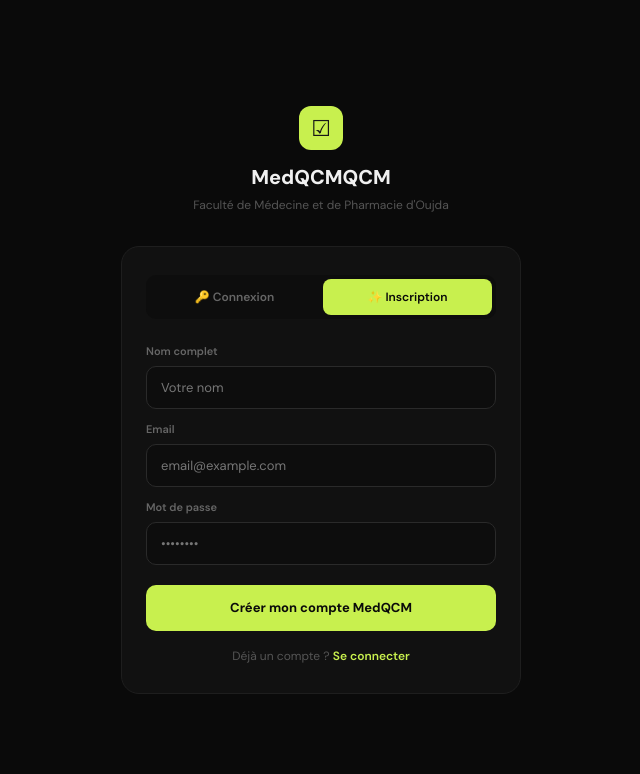
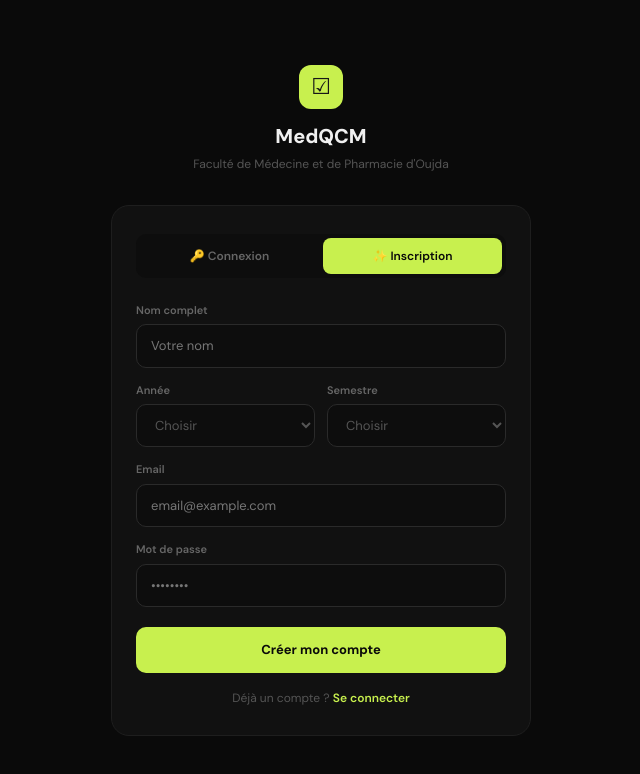
Before and after one commit to acyrilica/medqcm, a Next.js app: page /login in a window 1280 px wide. Both pictures are taken after a click on the button "✨ Inscription". Shown: the top 774 px of the page, without its empty margins (319-959 px from the left). Built offline with nearby package versions, Linux system fonts and the light colour scheme; no server answers.

Commit message:
Fix Login Page

```diff
--- a/app/login/page.tsx
+++ b/app/login/page.tsx
@@ -8,6 +8,8 @@ function LoginContent() {
   const [email, setEmail] = useState('')
   const [password, setPassword] = useState('')
   const [name, setName] = useState('')
+  const [year, setYear] = useState('')
+  const [semester, setSemester] = useState('')
   const [isSignUp, setIsSignUp] = useState(searchParams.get('signup') === 'true')
   const [error, setError] = useState('')
   const [loading, setLoading] = useState(false)
@@ -21,7 +23,7 @@ function LoginContent() {
       const { error } = await supabase.auth.signUp({
         email,
         password,
-        options: { data: { name } }
+        options: { data: { name, year, semester } }
       })
       if (error) setError(error.message)
       else router.push('/')
@@ -33,15 +35,36 @@ function LoginContent() {
     setLoading(false)
   }
 
+  const inputStyle = {
+    width: '100%',
+    background: '#0d0d0d',
+    border: '1px solid #2a2a2a',
+    borderRadius: 10,
+    padding: '11px 14px',
+    color: '#e0e0e0',
+    fontSize: 13,
+    outline: 'none',
+    boxSizing: 'border-box' as const,
+    fontFamily: 'inherit',
+  }
+
+  const labelStyle = {
+    fontSize: 11,
+    color: '#666',
+    fontWeight: 600,
+    display: 'block',
+    marginBottom: 6,
+  }
+
   return (
     <div style={{ minHeight: '100vh', background: '#0a0a0a', display: 'flex', alignItems: 'center', justifyContent: 'center', padding: '20px', fontFamily: "'DM Sans', sans-serif" }}>
-      <style>{`@import url('https://fonts.googleapis.com/css2?family=DM+Sans:wght@400;600;700;800&display=swap');`}</style>
-      <div style={{ width: '100%', maxWidth: 400 }}>
+      <style>{`@import url('https://fonts.googleapis.com/css2?family=DM+Sans:wght@400;600;700;800&display=swap'); * { box-sizing: border-box; } select option { background: #1a1a1a; color: #e0e0e0; }`}</style>
+      <div style={{ width: '100%', maxWidth: 420 }}>
 
         {/* Logo */}
         <div style={{ textAlign: 'center', marginBottom: 32 }}>
           <div style={{ width: 44, height: 44, background: '#c8f04e', borderRadius: 12, display: 'flex', alignItems: 'center', justifyContent: 'center', fontSize: 22, margin: '0 auto 12px' }}>☑</div>
-          <div style={{ fontSize: 20, fontWeight: 800, color: '#f0f0f0' }}>MedQCMQCM</div>
+          <div style={{ fontSize: 20, fontWeight: 800, color: '#f0f0f0' }}>MedQCM</div>
           <div style={{ fontSize: 12, color: '#555', marginTop: 4 }}>Faculté de Médecine et de Pharmacie d'Oujda</div>
         </div>
 
@@ -59,23 +82,50 @@ function LoginContent() {
           </div>
 
           {/* Fields */}
-          <div style={{ display: 'flex', flexDirection: 'column', gap: 12, marginBottom: 20 }}>
+          <div style={{ display: 'flex', flexDirection: 'column', gap: 14, marginBottom: 20 }}>
+
+            {/* Signup-only fields */}
             {isSignUp && (
-              <div>
-                <label style={{ fontSize: 11, color: '#666', fontWeight: 600, display: 'block', marginBottom: 6 }}>Nom complet</label>
-                <input value={name} onChange={e => setName(e.target.value)} placeholder="Votre nom"
-                  style={{ width: '100%', background: '#0d0d0d', border: '1px solid #2a2a2a', borderRadius: 10, padding: '11px 14px', color: '#e0e0e0', fontSize: 13, outline: 'none', boxSizing: 'border-box', fontFamily: 'inherit' }} />
-              </div>
+              <>
+                <div>
+                  <label style={labelStyle}>Nom complet</label>
+                  <input value={name} onChange={e => setName(e.target.value)} placeholder="Votre nom" style={inputStyle} />
+                </div>
+                <div style={{ display: 'grid', gridTemplateColumns: '1fr 1fr', gap: 12 }}>
+                  <div>
+                    <label style={labelStyle}>Année</label>
+                    <select value={year} onChange={e => setYear(e.target.value)}
+                      style={{ ...inputStyle, color: year ? '#e0e0e0' : '#555', cursor: 'pointer' }}>
+                      <option value="">Choisir</option>
+                      <option value="1">1ère année</option>
+                      <option value="2">2ème année</option>
+                      <option value="3">3ème année</option>
+                      <option value="4">4ème année</option>
+                      <option value="5">5ème année</option>
+                      <option value="6">6ème année</option>
+                    </select>
+                  </div>
+                  <div>
+                    <label style={labelStyle}>Semestre</label>
+                    <select value={semester} onChange={e => setSemester(e.target.value)}
+                      style={{ ...inputStyle, color: semester ? '#e0e0e0' : '#555', cursor: 'pointer' }}>
+                      <option value="">Choisir</option>
+                      <option value="S1">Semestre 1</option>
+                      <option value="S2">Semestre 2</option>
+                    </select>
+                  </div>
+                </div>
+              </>
             )}
+
+            {/* Common fields */}
             <div>
-              <label style={{ fontSize: 11, color: '#666', fontWeight: 600, display: 'block', marginBottom: 6 }}>Email</label>
-              <input value={email} onChange={e => setEmail(e.target.value)} placeholder="email@example.com" type="email"
-                style={{ width: '100%', background: '#0d0d0d', border: '1px solid #2a2a2a', borderRadius: 10, padding: '11px 14px', color: '#e0e0e0', fontSize: 13, outline: 'none', boxSizing: 'border-box', fontFamily: 'inherit' }} />
+              <label style={labelStyle}>Email</label>
+              <input value={email} onChange={e => setEmail(e.target.value)} placeholder="email@example.com" type="email" style={inputStyle} />
             </div>
             <div>
-              <label style={{ fontSize: 11, color: '#666', fontWeight: 600, display: 'block', marginBottom: 6 }}>Mot de passe</label>
-              <input value={password} onChange={e => setPassword(e.target.value)} placeholder="••••••••" type="password"
-                style={{ width: '100%', background: '#0d0d0d', border: '1px solid #2a2a2a', borderRadius: 10, padding: '11px 14px', color: '#e0e0e0', fontSize: 13, outline: 'none', boxSizing: 'border-box', fontFamily: 'inherit' }} />
+              <label style={labelStyle}>Mot de passe</label>
+              <input value={password} onChange={e => setPassword(e.target.value)} placeholder="••••••••" type="password" style={inputStyle} />
             </div>
           </div>
 
@@ -89,7 +139,7 @@ function LoginContent() {
           {/* Submit */}
           <button onClick={handleSubmit} disabled={loading}
             style={{ width: '100%', background: '#c8f04e', color: '#0a0a0a', border: 'none', borderRadius: 10, padding: '13px', fontSize: 13, fontWeight: 700, cursor: loading ? 'not-allowed' : 'pointer', opacity: loading ? 0.7 : 1, fontFamily: 'inherit' }}>
-            {loading ? 'Chargement...' : isSignUp ? 'Créer mon compte MedQCM' : 'Se connecter'}
+            {loading ? 'Chargement...' : isSignUp ? 'Créer mon compte' : 'Se connecter'}
           </button>
 
           {/* Switch */}
```
